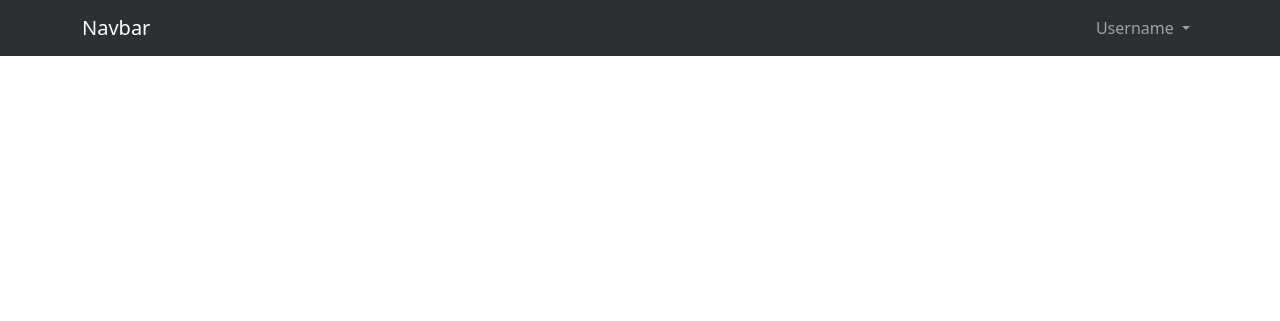
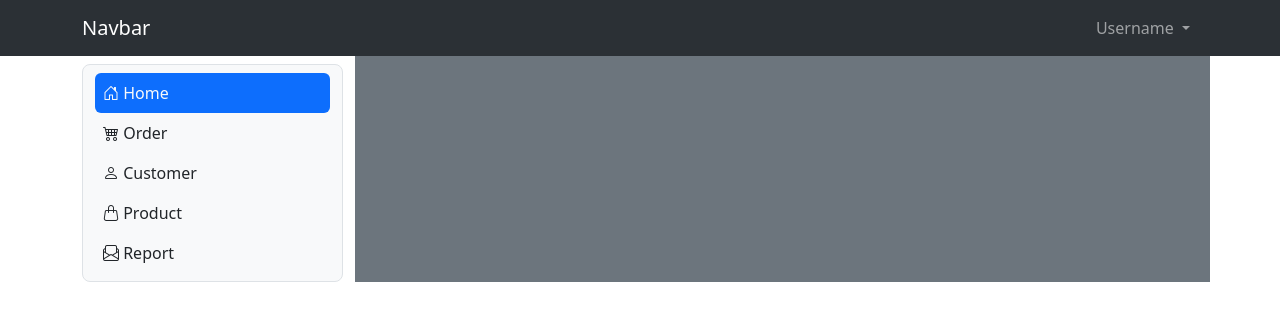
Before and after one commit to yudayuda78/webPemesananCafe, a PHP site: page / in a window 1280 px wide. Shown: the top 321 px of the page. Run offline with PHP 8.4, Linux system fonts and the light colour scheme.

Commit message:
menambah sidebar

```diff
--- a/index.php
+++ b/index.php
@@ -7,18 +7,15 @@
     <title>Bootstrap demo</title>
     <link href="https://cdn.jsdelivr.net/npm/bootstrap@5.3.0-alpha3/dist/css/bootstrap.min.css" rel="stylesheet"
         integrity="sha384-KK94CHFLLe+nY2dmCWGMq91rCGa5gtU4mk92HdvYe+M/SXH301p5ILy+dN9+nJOZ" crossorigin="anonymous">
+    <link rel="stylesheet" href="https://cdn.jsdelivr.net/npm/bootstrap-icons@1.10.4/font/bootstrap-icons.css">
 </head>
 
 <body>
 
     <!-- navbar -->
-    <nav class="navbar navbar-expand-lg bg-body-tertiary bg-primary" data-bs-theme="dark">
+    <nav class="navbar navbar-expand bg-body-tertiary bg-primary" data-bs-theme="dark">
         <div class="container-lg">
             <a class="navbar-brand" href="#">Navbar</a>
-            <button class="navbar-toggler" type="button" data-bs-toggle="collapse" data-bs-target="#navbarNavDropdown"
-                aria-controls="navbarNavDropdown" aria-expanded="false" aria-label="Toggle navigation">
-                <span class="navbar-toggler-icon"></span>
-            </button>
             <div class="collapse navbar-collapse justify-content-end" id="navbarNavDropdown">
                 <ul class="navbar-nav">
                     <li class="nav-item dropdown">
@@ -27,9 +24,9 @@
                             Username
                         </a>
                         <ul class="dropdown-menu dropdown-menu-end mt-2">
-                            <li><a class="dropdown-item" href="#">Action</a></li>
-                            <li><a class="dropdown-item" href="#">Another action</a></li>
-                            <li><a class="dropdown-item" href="#">Something else here</a></li>
+                            <li><a class="dropdown-item" href="#">Profile</a></li>
+                            <li><a class="dropdown-item" href="#">Setting</a></li>
+                            <li><a class="dropdown-item" href="#">Logout</a></li>
                         </ul>
                     </li>
                 </ul>
@@ -37,8 +34,57 @@
         </div>
     </nav>
 
+    <div class="container-lg">
+        <div class="row">
+            <!-- sidebar -->
+            <div class="col-lg-3">
+                <nav class="navbar navbar-expand-lg bg-body-tertiary rounded-3 border mt-2">
+                    <div class="container-fluid">
+                        <button class="navbar-toggler" type="button" data-bs-toggle="offcanvas"
+                            data-bs-target="#offcanvasNavbar" aria-controls="offcanvasNavbar"
+                            aria-label="Toggle navigation">
+                            <span class="navbar-toggler-icon"></span>
+                        </button>
+                        <div class="offcanvas offcanvas-start" tabindex="-1" id="offcanvasNavbar"
+                            aria-labelledby="offcanvasNavbarLabel" style="width:200px">
+                            <div class="offcanvas-header">
+                                <h5 class="offcanvas-title" id="offcanvasNavbarLabel">Offcanvas</h5>
+                                <button type="button" class="btn-close" data-bs-dismiss="offcanvas"
+                                    aria-label="Close"></button>
+                            </div>
+                            <div class="offcanvas-body">
+                                <ul class="navbar-nav nav-pills flex-column justify-content-end flex-grow-1">
+                                    <li class="nav-item">
+                                        <a class="nav-link active link-light" aria-current="page" href="#"><i class="bi bi-house-door"></i> Home</a>
+                                    </li>
+                                    <li class="nav-item">
+                                        <a class="nav-link link-dark" href="#"><i class="bi bi-cart4"></i> Order</a>
+                                    </li>
+                                    <li class="nav-item">
+                                        <a class="nav-link link-dark" href="#"><i class="bi bi-person"></i> Customer</a>
+                                    </li>
+                                    <li class="nav-item">
+                                        <a class="nav-link link-dark" href="#"><i class="bi bi-handbag"></i> Product</a>
+                                    </li>
+                                    <li class="nav-item">
+                                        <a class="nav-link link-dark" href="#"><i class="bi bi-envelope-paper"></i> Report</a>
+                                    </li>
+                                </ul>
+                            </div>
+                        </div>
+                    </div>
+                </nav>
+            </div>
+            <!-- end sidebar -->
 
 
+            <!-- content -->
+            <div class="col-lg-9 bg-secondary">
+
+            </div>
+            <!-- end content -->
+        </div>
+    </div>
 
 
 
```
